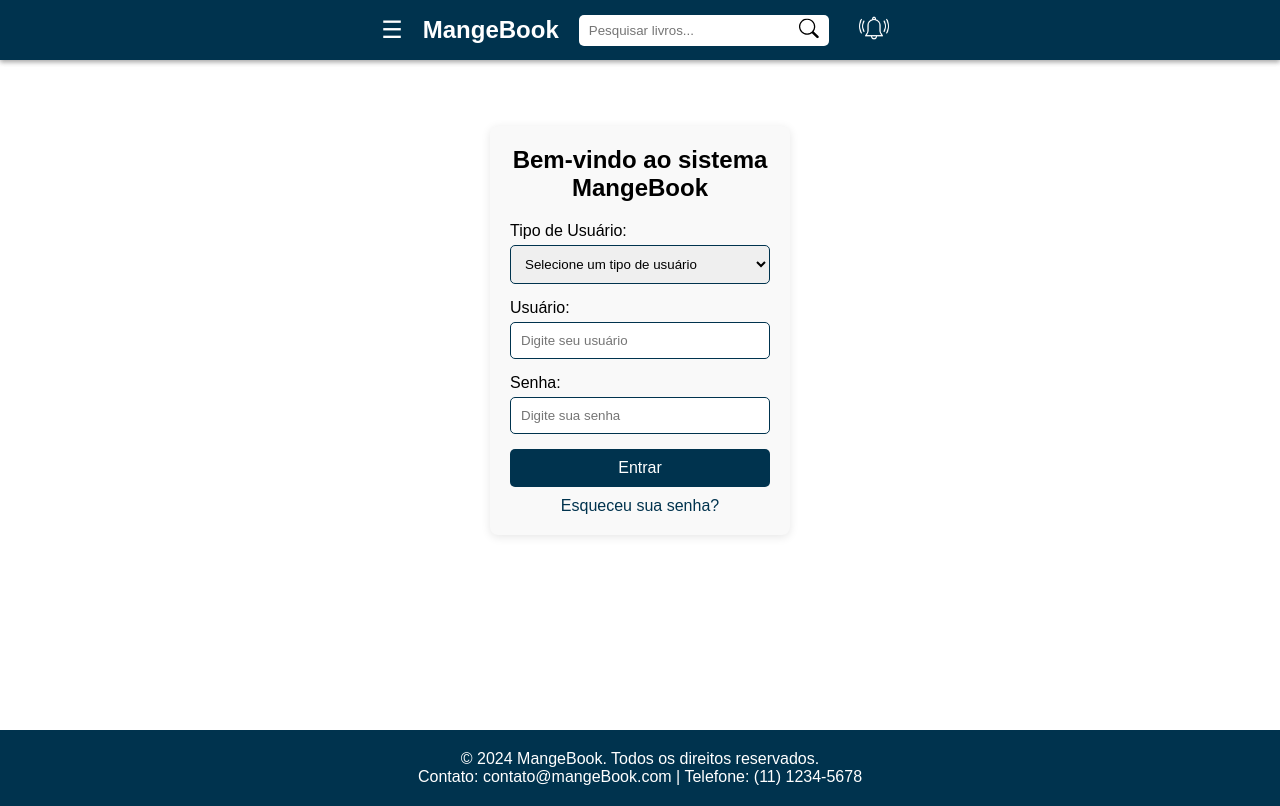
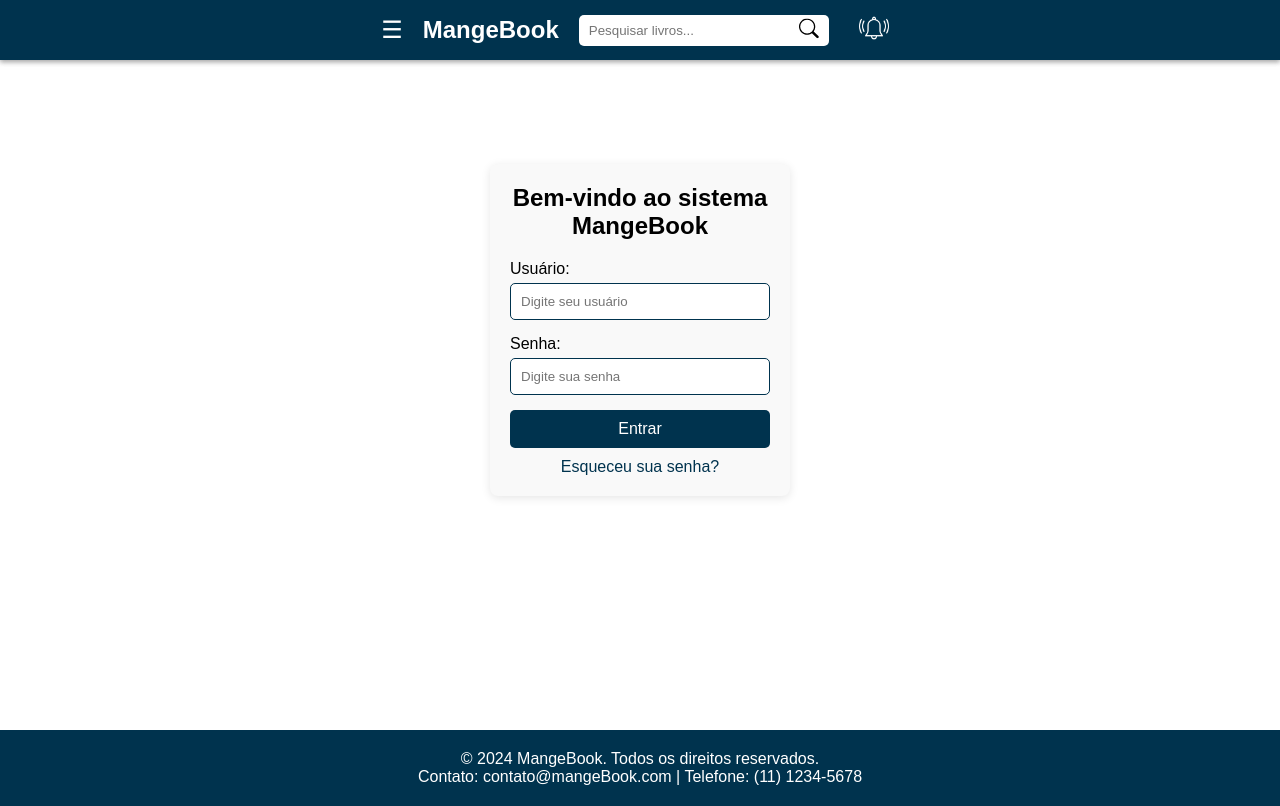
Before and after one commit to LucasSantino/MangeBook, a Vue app in the folder libraryFrontend/user-frontend/: page / in a window 1280 px wide. Built offline with nearby package versions, Linux system fonts and the light colour scheme.

Commit message:
Login.vue
Retirei o botão selector de admin/user:
Logica alterado de login sem o botão selector

```diff
--- a/libraryFrontend/user-frontend/src/views/Login.vue
+++ b/libraryFrontend/user-frontend/src/views/Login.vue
@@ -3,14 +3,6 @@
     <NavBar />
     <form class="login-form" @submit.prevent="handleSubmit">
       <h2>Bem-vindo ao sistema MangeBook</h2>
-      <div class="form-group">
-        <label for="user-type">Tipo de Usuário:</label>
-        <select id="user-type" name="user-type" required v-model="userType">
-          <option value="" disabled selected>Selecione um tipo de usuário</option>
-          <option value="admin">Administrador</option>
-          <option value="user">Usuário Comum</option>
-        </select>
-      </div>
       <div class="form-group">
         <label for="username">Usuário:</label>
         <input type="text" id="username" placeholder="Digite seu usuário" required v-model="username">
@@ -37,7 +29,6 @@ export default {
   },
   data() {
     return {
-      userType: '', // Tipo de usuário
       username: '', // Nome de usuário
       password: '', // Senha
     };
@@ -52,31 +43,31 @@ export default {
       const validPasswordUser = 'senha123'; // Senha do usuário comum
 
       // Lógica para autenticação
-      if (this.userType === 'admin' && this.username === validUsernameAdmin && this.password === validPasswordAdmin) {
+      if (this.username === validUsernameAdmin && this.password === validPasswordAdmin) {
         // Salva os dados no localStorage (token e informações do usuário)
         localStorage.setItem('token', 'admin-token');
         localStorage.setItem('user', JSON.stringify({
           username: this.username,
-          userType: this.userType,
+          userType: 'admin', // Definindo tipo como admin
         }));
 
-        // Redireciona para a página inicial (Index.vue)
-        this.$router.push('/adm_dashboard');  // Redireciona para a página de Index
+        // Redireciona para a página de administrador
+        this.$router.push('/adm_dashboard');
         alert('Login bem-sucedido como Administrador!');
-      } else if (this.userType === 'user' && this.username === validUsernameUser && this.password === validPasswordUser) {
+      } else if (this.username === validUsernameUser && this.password === validPasswordUser) {
         // Salva os dados no localStorage (token e informações do usuário)
         localStorage.setItem('token', 'user-token');
         localStorage.setItem('user', JSON.stringify({
           username: this.username,
-          userType: this.userType,
+          userType: 'user', // Definindo tipo como user
         }));
 
-        // Redireciona para a página inicial (Index.vue)
-        this.$router.push('/index');  // Redireciona para a página de Index
+        // Redireciona para a página de usuário
+        this.$router.push('/index');
         alert('Login bem-sucedido como Usuário Comum!');
       } else {
         // Exibe um alerta caso as credenciais estejam incorretas
-        alert('Usuário, senha ou tipo de usuário incorretos!');
+        alert('Usuário ou senha incorretos!');
       }
     }
   }
@@ -130,8 +121,7 @@ body {
 }
 
 input[type="text"],
-input[type="password"],
-select {
+input[type="password"] {
   width: 100%;
   padding: 10px;
   border: 1px solid #00334e;
@@ -166,5 +156,4 @@ select {
 .forgot-password a:hover {
   text-decoration: underline;
 }
-
 </style>
```
